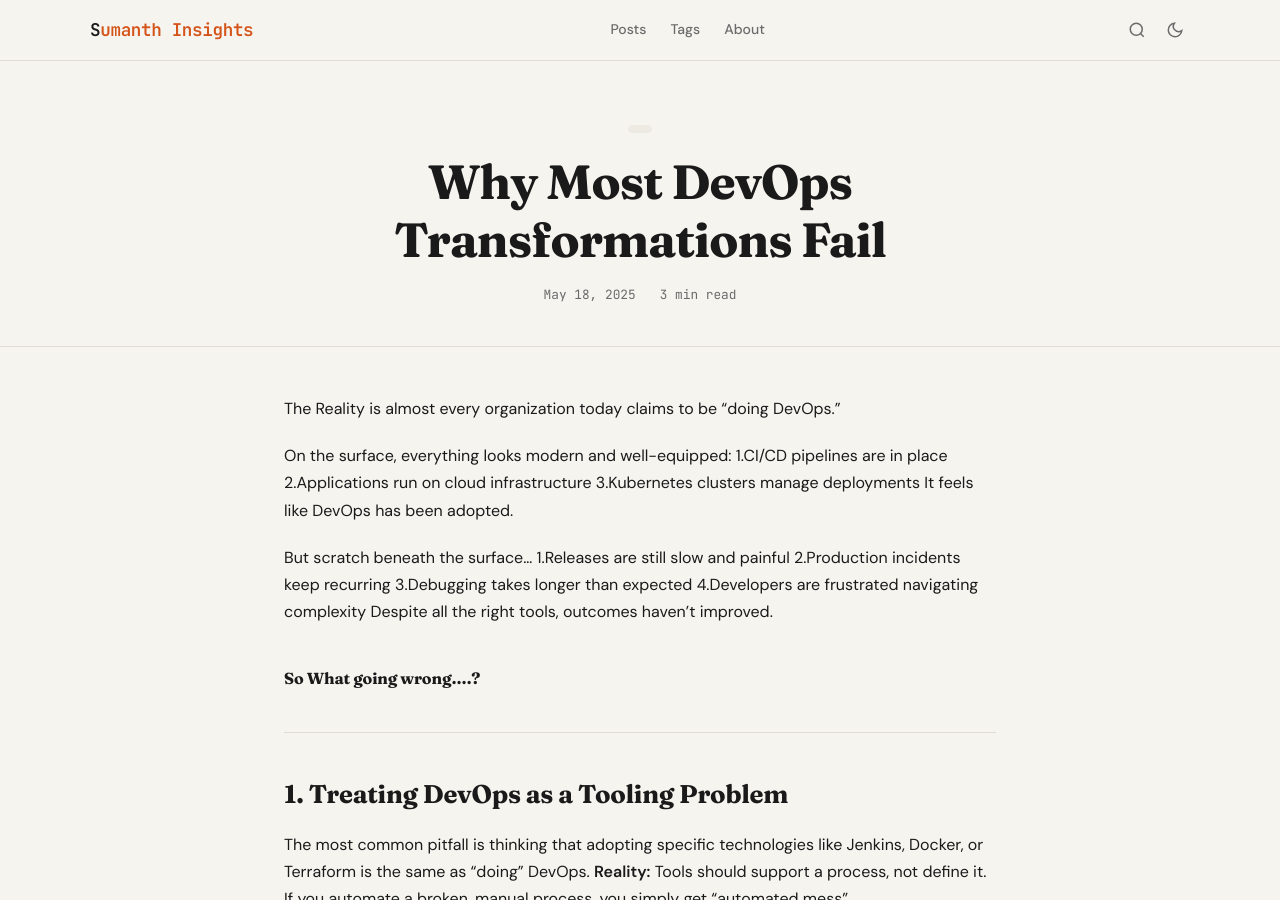
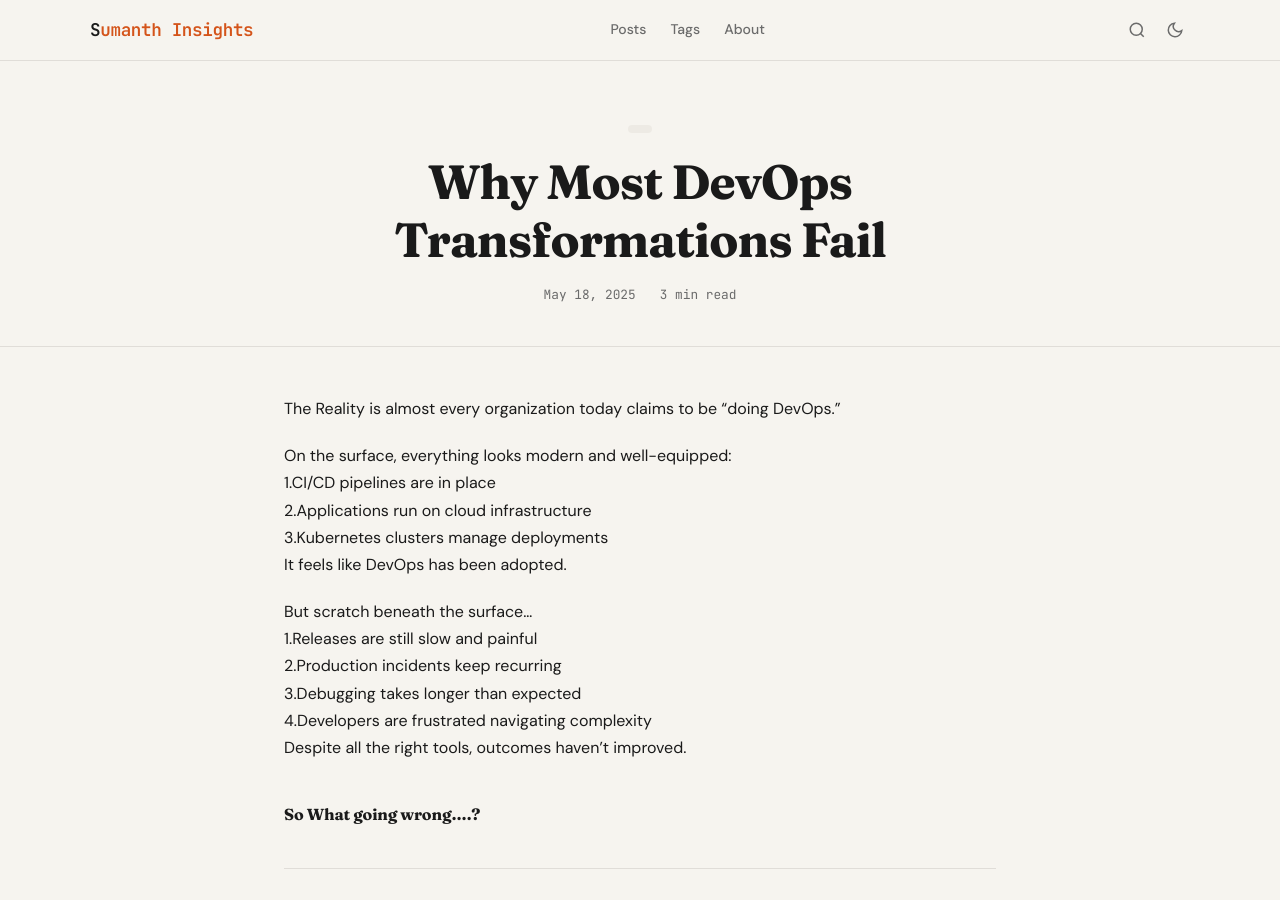
Before and after one commit to sumanthrb/insights, a Jekyll site: the page built from _posts/2025-05-18-DevOps-Tranf.md, in a window 1280 px wide and 900 px high. Built offline with Jekyll 4.4.1, drawn with Linux system fonts in a browser that asks for light colours.

```diff
--- a/_posts/2025-05-18-DevOps-Tranf.md
+++ b/_posts/2025-05-18-DevOps-Tranf.md
@@ -10,19 +10,18 @@ excerpt: "Many teams adopt DevOps in tools, but not in outcomes. This post explo
 
 The Reality is almost every organization today claims to be “doing DevOps.”
 
-On the surface, everything looks modern and well-equipped:
-  1.CI/CD pipelines are in place
-  2.Applications run on cloud infrastructure
-  3.Kubernetes clusters manage deployments
+On the surface, everything looks modern and well-equipped:<br>
+  1.CI/CD pipelines are in place<br>
+  2.Applications run on cloud infrastructure<br>
+  3.Kubernetes clusters manage deployments<br>
 It feels like DevOps has been adopted.
 
-But scratch beneath the surface…
-  1.Releases are still slow and painful
-  2.Production incidents keep recurring
-  3.Debugging takes longer than expected
-  4.Developers are frustrated navigating complexity
+But scratch beneath the surface…<br>
+  1.Releases are still slow and painful<br>
+  2.Production incidents keep recurring<br>
+  3.Debugging takes longer than expected<br>
+  4.Developers are frustrated navigating complexity<br>
 Despite all the right tools, outcomes haven’t improved.
-
 #### So What going wrong....?
 
 ---
```
